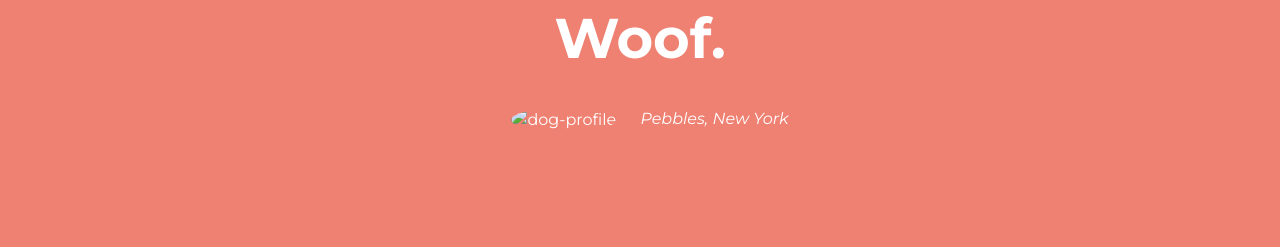
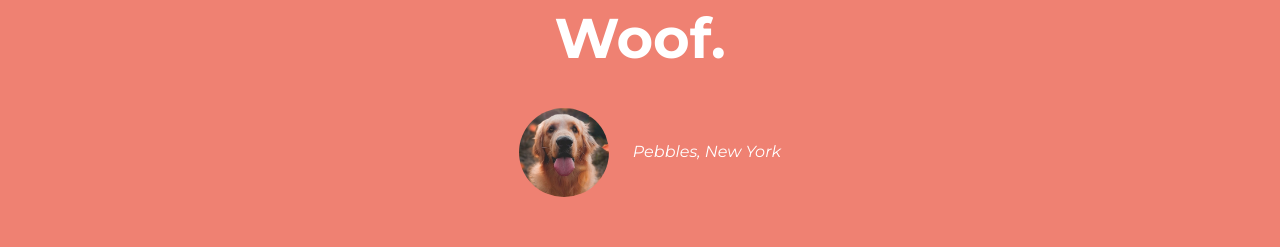
Before and after one commit to Irene-Techgirl/TinDog, a plain HTML site: page index.html in a window 1280 px wide. Shown: the part 1436-1683 px from the top of the page. Drawn offline with nearby package versions, Linux system fonts and the light colour scheme.

Commit message:
Update index.html

```diff
--- a/index.html
+++ b/index.html
@@ -115,7 +115,7 @@
       <div class="carousel-inner">
         <div class="carousel-item active container-fluid" data-bs-interval="10000">
           <h2 class="testimonial-text">I no longer have to sniff other dogs for love. I've found the hottest Corgi on TinDog. Woof.</h2>
-          <img class="testimonial-image" src="images/dog-img.jpeg" alt="dog-profile">
+          <img class="testimonial-image" src="images/dog-img.jpg" alt="dog-profile">
           <em>Pebbles, New York</em>
         </div>
         <div class="carousel-item container-fluid" data-bs-interval="5000">
```
